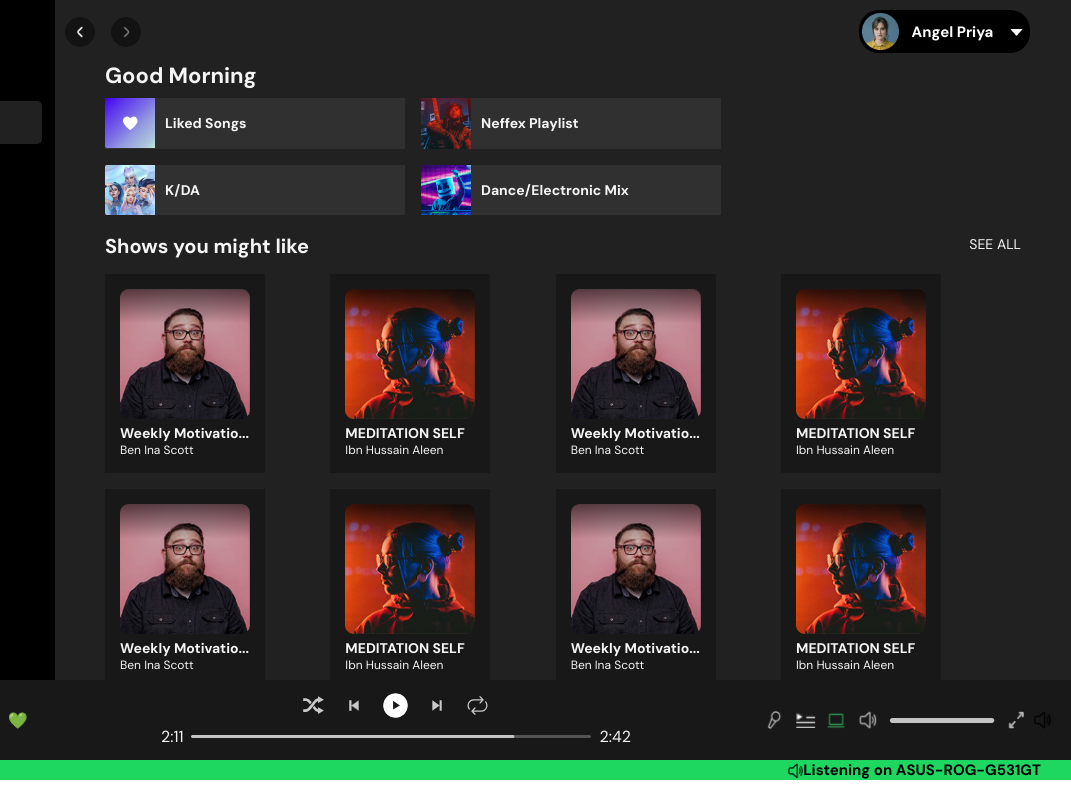
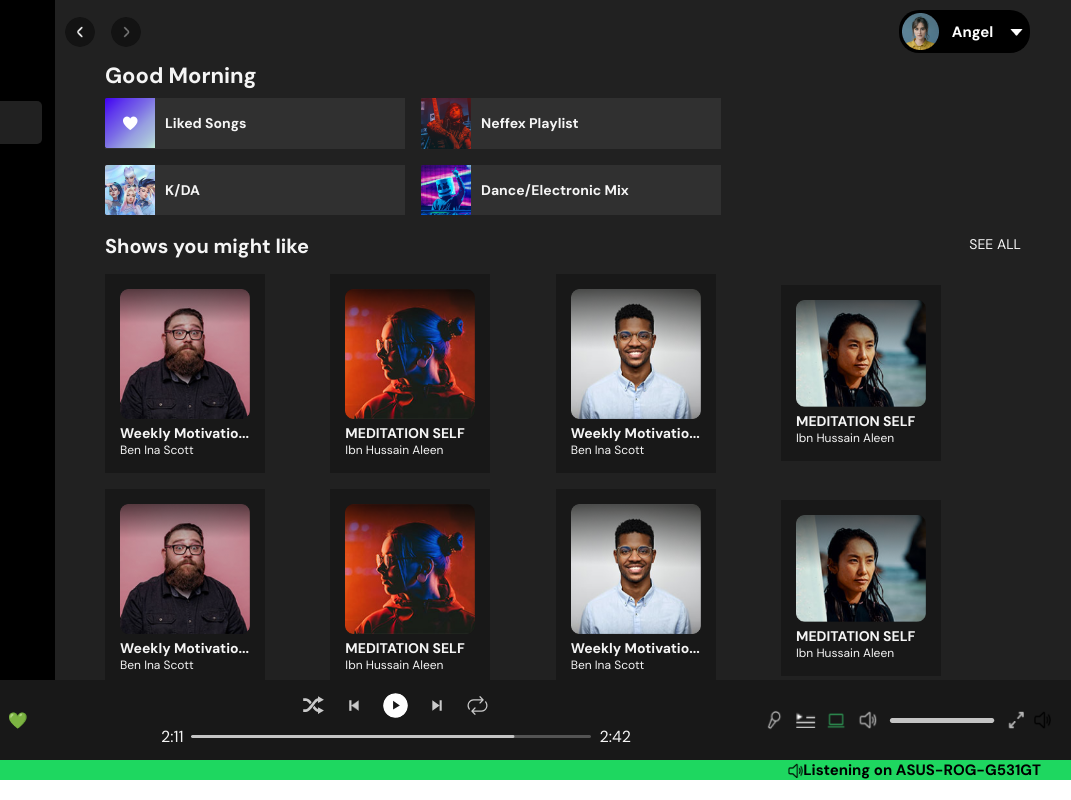
Before and after one commit to AKS1424/spotifyclone-project, a plain HTML site: page index.html in a window 1280 px wide. Shown: the full height of the page, 209-1280 px from the left. Drawn offline with Linux system fonts and the light colour scheme.

Commit message:
first commt

```diff
--- a/index.html
+++ b/index.html
@@ -69,7 +69,7 @@
 
           <div class="profile">
             <img src="assets/imgs/profile.png" alt="" />
-            <h3>Angel Priya</h3>
+            <h3>Angel</h3>
             <img src="assets/down.png" alt="" />
           </div>
         </div>
@@ -121,12 +121,12 @@
             </div>
 
             <div class="showCard">
-              <img src="assets/imgs/Rectangle 21.png" alt="" />
+              <img src="assets/imgs/Rectangle 23.png" alt="" />
               <h2>Weekly Motivatio...</h2>
               <p>Ben Ina Scott</p>
             </div>
             <div class="showCard">
-              <img src="assets/imgs/Rectangle 22.png" alt="" />
+              <img src="assets/imgs/Rectangle 16.png" alt="" />
               <h2>MEDITATION SELF</h2>
               <p>Ibn Hussain Aleen</p>
             </div>
@@ -141,12 +141,12 @@
               <p>Ibn Hussain Aleen</p>
             </div>
             <div class="showCard">
-              <img src="assets/imgs/Rectangle 21.png" alt="" />
+              <img src="assets/imgs/Rectangle 23.png" alt="" />
               <h2>Weekly Motivatio...</h2>
               <p>Ben Ina Scott</p>
             </div>
             <div class="showCard">
-              <img src="assets/imgs/Rectangle 22.png" alt="" />
+              <img src="assets/imgs/Rectangle 16.png" alt="" />
               <h2>MEDITATION SELF</h2>
               <p>Ibn Hussain Aleen</p>
             </div>
@@ -161,7 +161,7 @@
               <p>Ibn Hussain Aleen</p>
             </div>
             <div class="showCard">
-              <img src="assets/imgs/Rectangle 22.png" alt="" />
+              <img src="assets/imgs/Rectangle 23.png" alt="" />
               <h2>MEDITATION SELF</h2>
               <p>Ibn Hussain Aleen</p>
             </div>
@@ -176,7 +176,7 @@
               <p>Ibn Hussain Aleen</p>
             </div>
             <div class="showCard">
-              <img src="assets/imgs/Rectangle 22.png" alt="" />
+              <img src="assets/imgs/Rectangle 16.png" alt="" />
               <h2>MEDITATION SELF</h2>
               <p>Ibn Hussain Aleen</p>
             </div>
--- a/style.css
+++ b/style.css
@@ -137,6 +137,7 @@ a {
   border-radius: 20px;
   gap: 0.8rem;
   transition: all 0.2s ease-in-out;
+
 }
 .profile:hover {
   box-shadow: 1px 1px 10px gray;
```
